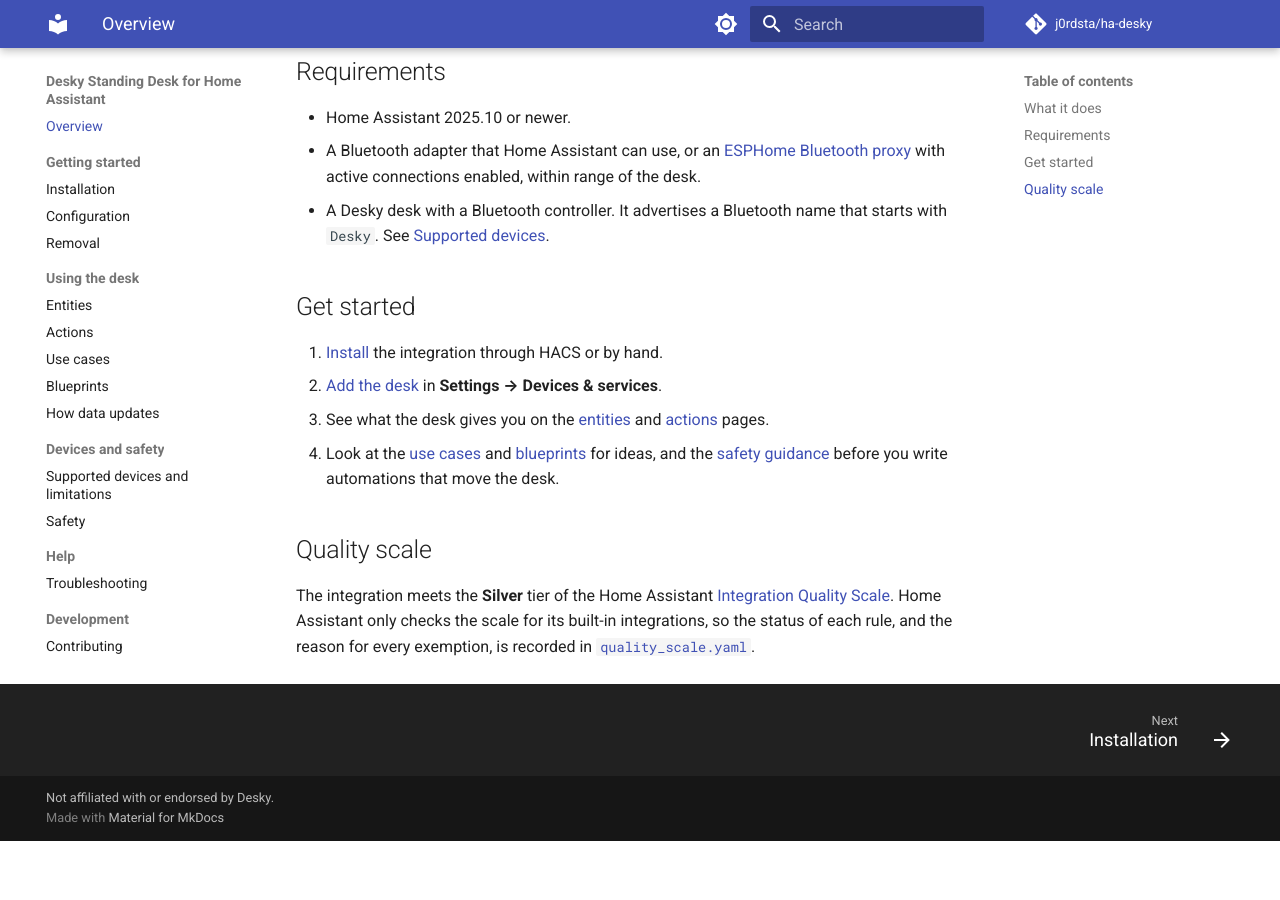
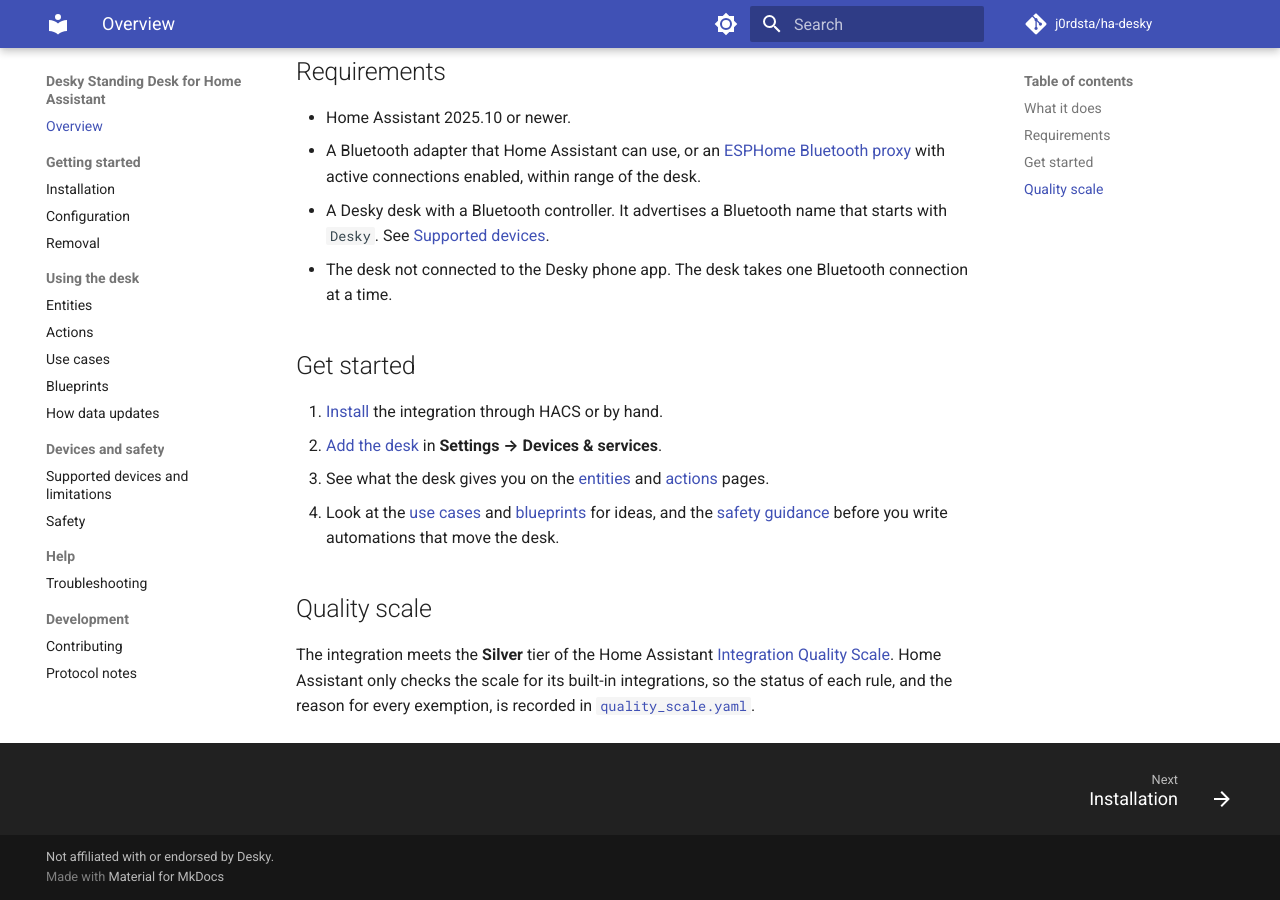
Before and after one commit to j0rdsta/ha-desky, an MkDocs documentation site: the page built from docs/index.md, in a window 1280 px wide and 900 px high, scrolled down 880 px. Built offline with MkDocs 1.6.1 and Material for MkDocs 9.7.7, drawn with Linux system fonts in a browser that asks for light colours; comment, search, counter and statistics services are not loaded; before the commit the page ends 1721 px from its top, so only the background shows below that.

Commit message:
docs: mark the documentation quality scale rules done
The documentation site covers data updates, examples, known limitations,
supported devices and functions, troubleshooting and use cases. Also link
the removal guide from the README and list the phone app conflict among the
requirements.

Co-Authored-By: Claude Opus 5.5 <noreply@anthropic.com>

```diff
--- a/docs/index.md
+++ b/docs/index.md
@@ -33,6 +33,8 @@ to it as they happen. See [How data updates](data-updates.md).
   connections enabled, within range of the desk.
 - A Desky desk with a Bluetooth controller. It advertises a Bluetooth name that starts with
   `Desky`. See [Supported devices](supported-devices.md).
+- The desk not connected to the Desky phone app. The desk takes one Bluetooth connection at a
+  time.
 
 ## Get started
 
```
Also changed, not shown: README.md (+3 -2 lines), 1 other file.
